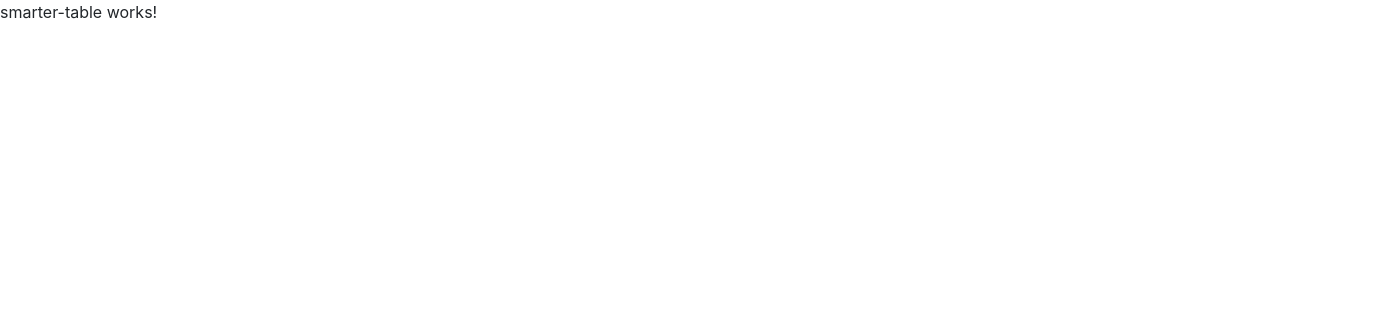
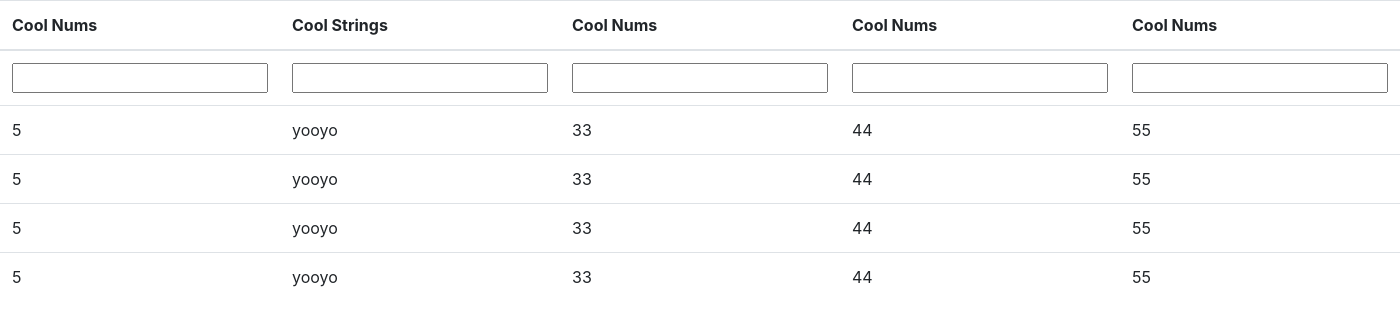
Before and after one commit to connormakh/ng-smarter-table, an Angular app: page / in a window 1280 px wide. Shown: the top 326 px of the page, 1400 px wide, since content can reach past the window. Built offline with nearby package versions, Linux system fonts and the light colour scheme.

Commit message:
feat(table): add table population

```diff
--- a/src/app/app.component.html
+++ b/src/app/app.component.html
@@ -1 +1 @@
-<smarter-table></smarter-table>
+<smarter-table  [columns]="columns" [rows]="rows"></smarter-table>
--- a/src/app/app.component.ts
+++ b/src/app/app.component.ts
@@ -7,4 +7,19 @@ import { Component } from '@angular/core';
 })
 export class AppComponent {
   title = 'app';
+
+  columns = [
+    {type: 'number', name: 'Cool Nums', binder: 'nums' },
+    {type: 'text', name: 'Cool Strings', binder: 'strs' },
+    {type: 'number', name: 'Cool Nums', binder: 'nums2' },
+    {type: 'number', name: 'Cool Nums', binder: 'nums3' },
+    {type: 'number', name: 'Cool Nums', binder: 'nums4' },
+    ]
+
+  rows = [
+    {nums: 5, strs: 'yooyo', nums2: 33, nums3: 44, nums4: 55},
+    {nums: 5, strs: 'yooyo', nums2: 33, nums3: 44, nums4: 55},
+    {nums: 5, strs: 'yooyo', nums2: 33, nums3: 44, nums4: 55},
+    {nums: 5, strs: 'yooyo', nums2: 33, nums3: 44, nums4: 55}
+  ]
 }
--- a/src/app/modules/smarter-table/smarter-table.component.html
+++ b/src/app/modules/smarter-table/smarter-table.component.html
@@ -1,3 +1,16 @@
-<p>
-  smarter-table works!
-</p>
+<table class="table">
+  <thead>
+  <tr>
+    <th *ngFor="let column of _columns">{{column.name}}</th>
+  </tr>
+  </thead>
+  <tbody>
+  <tr *ngIf="can_filter">
+    <td *ngFor="let column of _columns">
+      <input type="{{column.type}}">
+    </td>
+  </tr>
+  <tr *ngFor="let row of data">
+    <td *ngFor="let item of row">{{item}}</td>
+  </tr>
+  </tbody></table>
--- a/src/app/modules/smarter-table/smarter-table.component.ts
+++ b/src/app/modules/smarter-table/smarter-table.component.ts
@@ -1,15 +1,47 @@
-import { Component, OnInit } from '@angular/core';
+import {Component, OnInit, Input, OnChanges} from '@angular/core';
 
 @Component({
   selector: 'smarter-table',
   templateUrl: './smarter-table.component.html',
   styleUrls: ['./smarter-table.component.css']
 })
-export class SmarterTableComponent implements OnInit {
+export class SmarterTableComponent implements OnInit, OnChanges {
 
-  constructor() { }
+  can_filter = true
+  data = []
 
+  _columns = []
+  _rows = []
+  @Input() set columns(vall) {
+    this._columns = vall
+
+  }
+
+  @Input() set rows(value: array) {
+    this._rows = value
+  }
+
+
+  constructor() {}
   ngOnInit() {
+
+  }
+
+  ngOnChanges() {
+    this._columns && this._rows ? this.matchDataToColumns() : console.log('no rows or cols')
+  }
+
+  matchDataToColumns() {
+    this.data = this._rows.map(item => {
+      let row = new Array(this._columns.length)
+      for (let col in item) {
+        let index = this._columns.findIndex(item => {
+          return item.binder == col
+        })
+        row[index] = item[col]
+      }
+      return row
+    })
   }
 
 }
```
